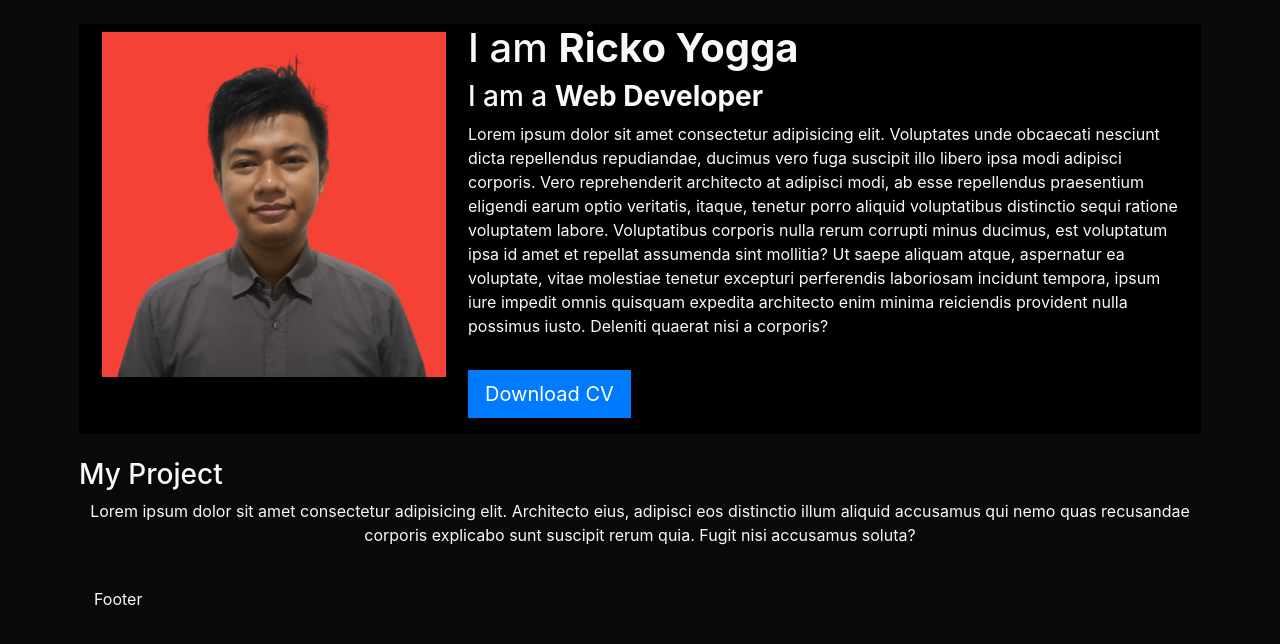
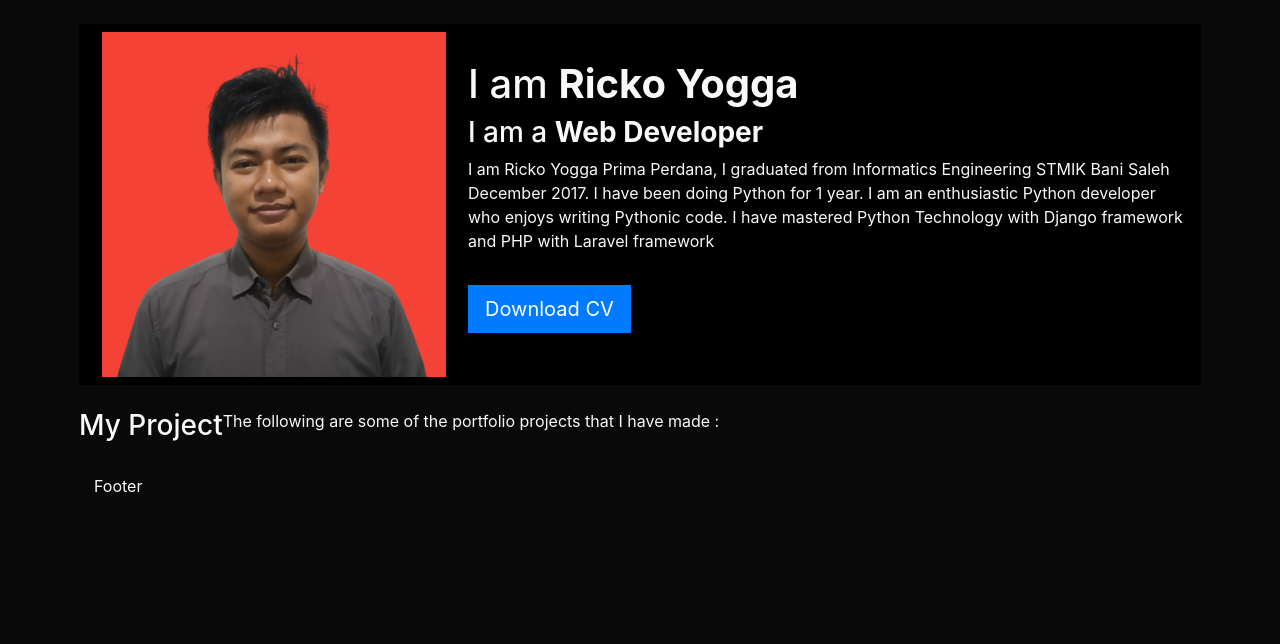
Before and after one commit to ricko1993/blog, a Django app: page / in a window 1280 px wide. Shown: the part 56-700 px from the top of the page. Run offline with Django 3.2, Linux system fonts and the light colour scheme; data that the repository does not hold is empty; some libraries are stand-ins or nearby versions.

Commit message:
fix lorem

```diff
--- a/portfolio/templates/home.html
+++ b/portfolio/templates/home.html
@@ -2,27 +2,24 @@
 
 <header class="row bg-black">
   <div class="col-md-4">
-    <img src="{% static 'portfolio/iko-removebg-preview.png' %}" class="img-fluid m-2" alt=""/>
+    <img
+      src="{% static 'portfolio/iko-removebg-preview.png' %}"
+      class="img-fluid m-2"
+      alt=""
+    />
   </div>
   <div class="col-md-8 my-auto">
     <h1>I am <strong>Ricko Yogga</strong></h1>
     <h3>I am a <strong>Web Developer</strong></h3>
     <p>
-      Lorem ipsum dolor sit amet consectetur adipisicing elit. Voluptates unde
-      obcaecati nesciunt dicta repellendus repudiandae, ducimus vero fuga
-      suscipit illo libero ipsa modi adipisci corporis. Vero reprehenderit
-      architecto at adipisci modi, ab esse repellendus praesentium eligendi
-      earum optio veritatis, itaque, tenetur porro aliquid voluptatibus
-      distinctio sequi ratione voluptatem labore. Voluptatibus corporis nulla
-      rerum corrupti minus ducimus, est voluptatum ipsa id amet et repellat
-      assumenda sint mollitia? Ut saepe aliquam atque, aspernatur ea voluptate,
-      vitae molestiae tenetur excepturi perferendis laboriosam incidunt tempora,
-      ipsum iure impedit omnis quisquam expedita architecto enim minima
-      reiciendis provident nulla possimus iusto. Deleniti quaerat nisi a
-      corporis?
+      I am Ricko Yogga Prima Perdana, I graduated from Informatics Engineering
+      STMIK Bani Saleh December 2017. I have been doing Python for 1 year. I am
+      an enthusiastic Python developer who enjoys writing Pythonic code. I have
+      mastered Python Technology with Django framework and PHP with Laravel
+      framework
     </p>
     <a
-      href="{% static 'portfolio/CV RICKO YOGGA.pdf' %}"
+      href="{% static 'portfolio/RICKO_YOGGA.pdf.pdf' %}"
       class="btn btn-primary btn-lg rounded-0 my-3"
       >Download CV</a
     >
@@ -32,27 +29,32 @@
 <div class="row my-4 text-center">
   <h3>My Project</h3>
   <p>
-    Lorem ipsum dolor sit amet consectetur adipisicing elit. Architecto eius,
-    adipisci eos distinctio illum aliquid accusamus qui nemo quas recusandae
-    corporis explicabo sunt suscipit rerum quia. Fugit nisi accusamus soluta?
+    The following are some of the portfolio projects that I have made :
   </p>
 
   {% for project in projects %}
 
   <div class="col-md-4 p-4">
-
     <div class="card bg-black card-project">
       <div class="card-body">
-        <img src="{{ project.image.url }}" alt="{{ project.title }}" class="card-img-top"/>
+        <img
+          src="{{ project.image.url }}"
+          alt="{{ project.title }}"
+          class="card-img-top"
+        />
         <h2>{{ project.title }}</h2>
         <p>{{ project.description }}</p>
 
         {% if project.url %}
-        <a href="{{ project.url }}" class="btn btn-light rounded-0 btn-sm" target="_blank">{{ project.url }}</a>
+        <a
+          href="{{ project.url }}"
+          class="btn btn-light rounded-0 btn-sm"
+          target="_blank"
+          >{{ project.url }}</a
+        >
         {% endif %}
       </div>
     </div>
-
   </div>
 
   {% endfor %} {% endblock %}
--- a/portfolio/templates/partials/navbar.html
+++ b/portfolio/templates/partials/navbar.html
@@ -12,7 +12,7 @@
         <a class="nav-link" href="{% url 'blog:posts' %}">Blog</a>
       </li>
       <li class="nav-item d-flex align-items-center">
-        <a class="btn btn-primary btn-sm" href="{% static 'portfolio/CV RICKO YOGGA.pdf' %}" target="_blank">Download CV</a>
+        <a class="btn btn-primary btn-sm" href="{% static 'portfolio/RICKO_YOGGA.pdf' %}" target="_blank">Download CV</a>
       </li>
     </ul>
   </div>
--- a/runtime.txt
+++ b/runtime.txt
@@ -1 +1 @@
-python-3.9.5
+python-3.9.7
```
Also changed, not shown: blog/__init__.py (deleted), blog/migrations/__init__.py (deleted), portfolio/__init__.py (deleted), portfolio/migrations/__init__.py (deleted), src/__init__.py (deleted), 2 other files.
